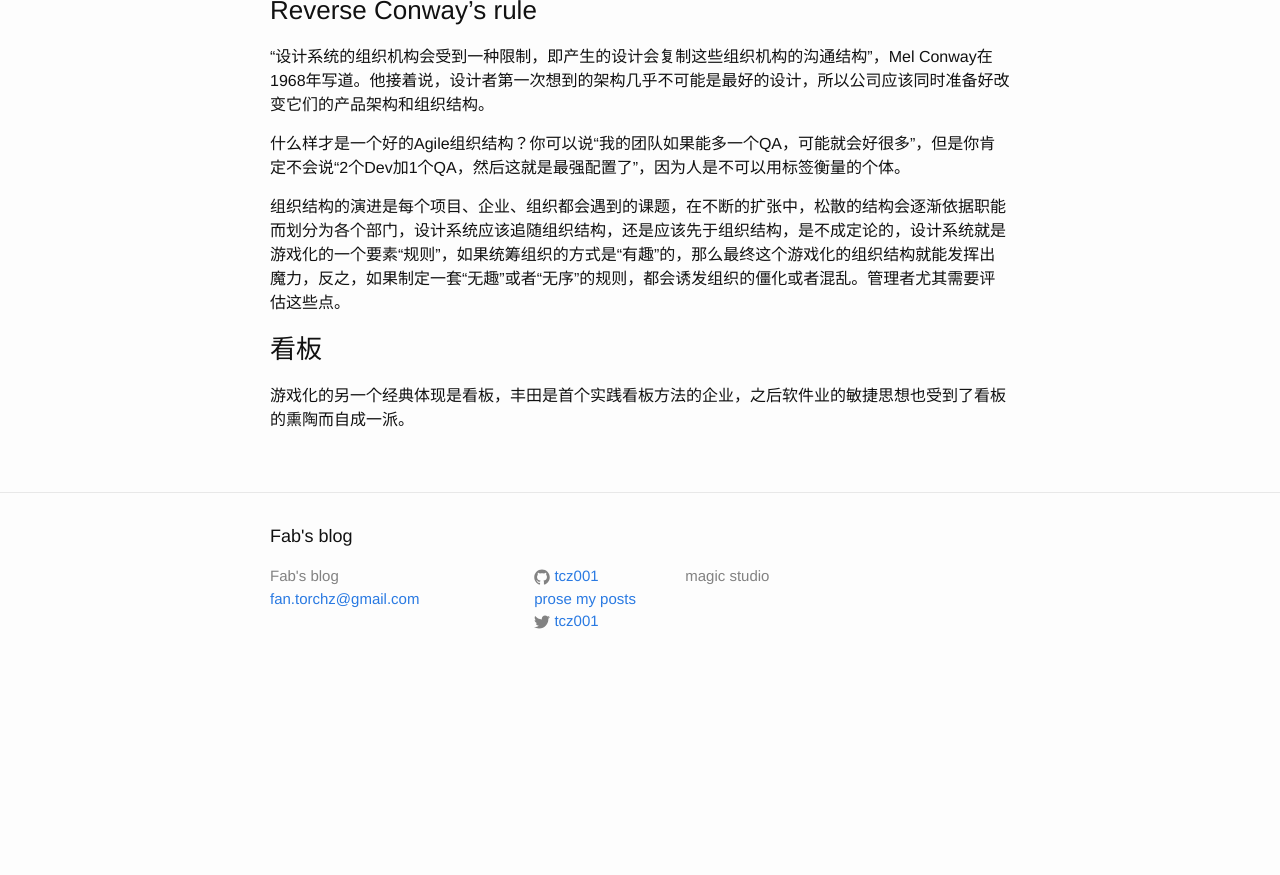
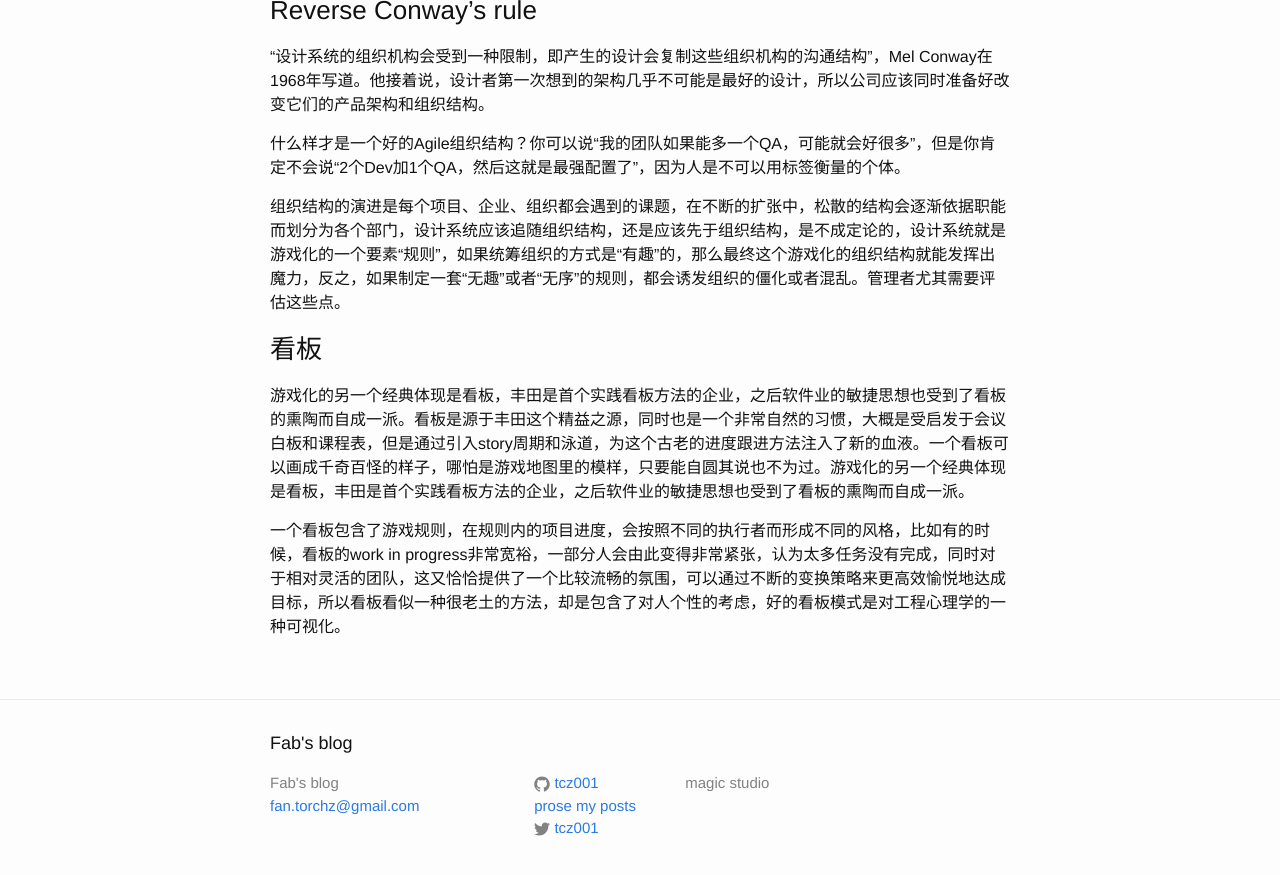
Before and after one commit to tcz001/tcz001.github.io, a Jekyll site: the page built from _posts/2015-02-12-gamification.md, in a window 1280 px wide and 900 px high, scrolled down 842 px. Shown: the top 875 px of the window. Built offline with Jekyll 4.4.1, drawn with Linux system fonts in a browser that asks for light colours; before the commit the page ends 1535 px from its top, so only the background shows below that.

Commit message:
Updated 2015-02-12-gamification.md

```diff
--- a/_posts/2015-02-12-gamification.md
+++ b/_posts/2015-02-12-gamification.md
@@ -5,6 +5,7 @@ layout: post
 tags:
   - hacker
 ---
+
 
 ## 游戏化到底有什么用
 
@@ -37,4 +38,6 @@ Poster是敏捷的一项gamification创新，一些看似平常的贴纸，再
 
 ### 看板
 
-游戏化的另一个经典体现是看板，丰田是首个实践看板方法的企业，之后软件业的敏捷思想也受到了看板的熏陶而自成一派。
+游戏化的另一个经典体现是看板，丰田是首个实践看板方法的企业，之后软件业的敏捷思想也受到了看板的熏陶而自成一派。看板是源于丰田这个精益之源，同时也是一个非常自然的习惯，大概是受启发于会议白板和课程表，但是通过引入story周期和泳道，为这个古老的进度跟进方法注入了新的血液。一个看板可以画成千奇百怪的样子，哪怕是游戏地图里的模样，只要能自圆其说也不为过。游戏化的另一个经典体现是看板，丰田是首个实践看板方法的企业，之后软件业的敏捷思想也受到了看板的熏陶而自成一派。
+
+一个看板包含了游戏规则，在规则内的项目进度，会按照不同的执行者而形成不同的风格，比如有的时候，看板的work in progress非常宽裕，一部分人会由此变得非常紧张，认为太多任务没有完成，同时对于相对灵活的团队，这又恰恰提供了一个比较流畅的氛围，可以通过不断的变换策略来更高效愉悦地达成目标，所以看板看似一种很老土的方法，却是包含了对人个性的考虑，好的看板模式是对工程心理学的一种可视化。
```
